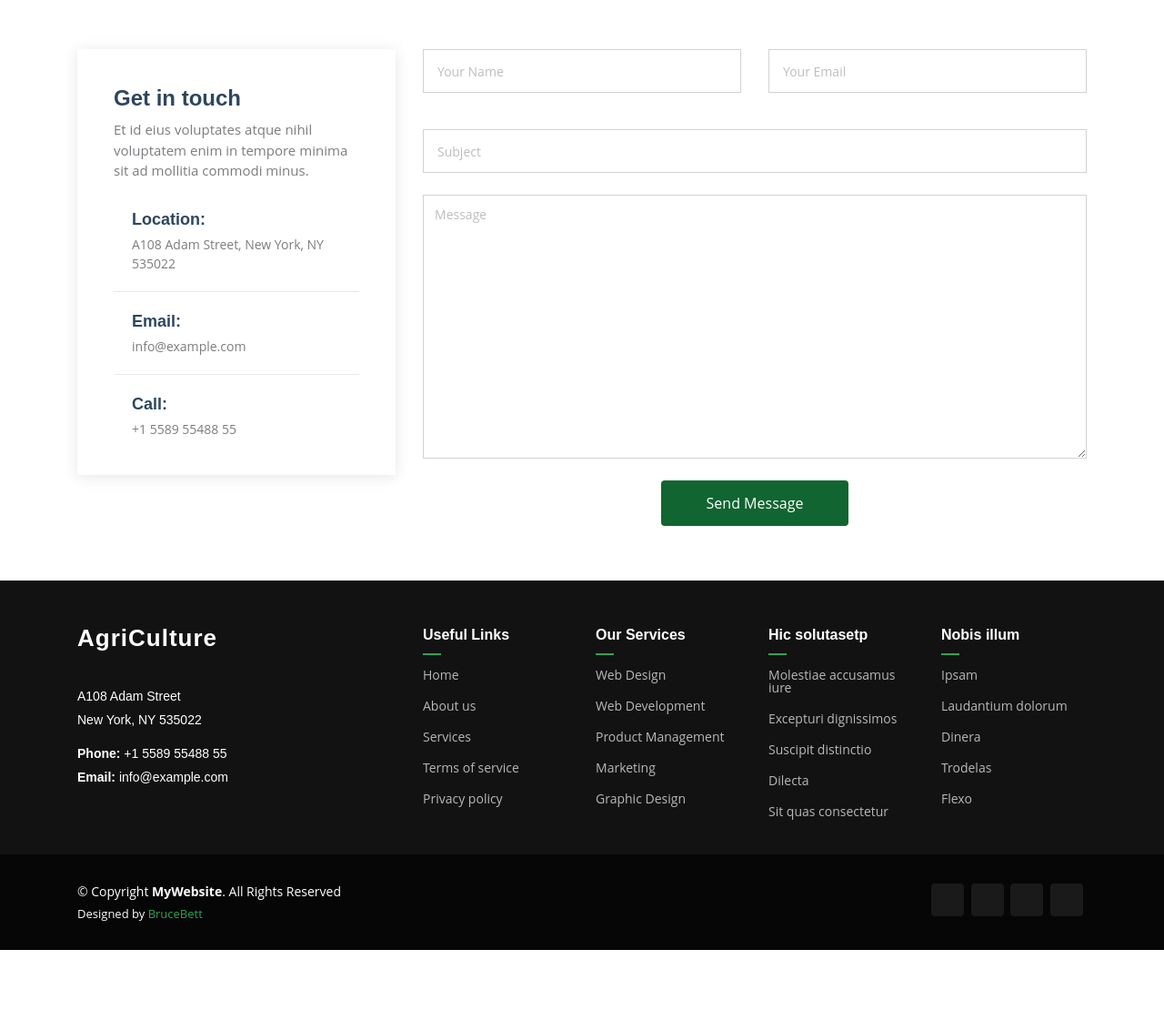
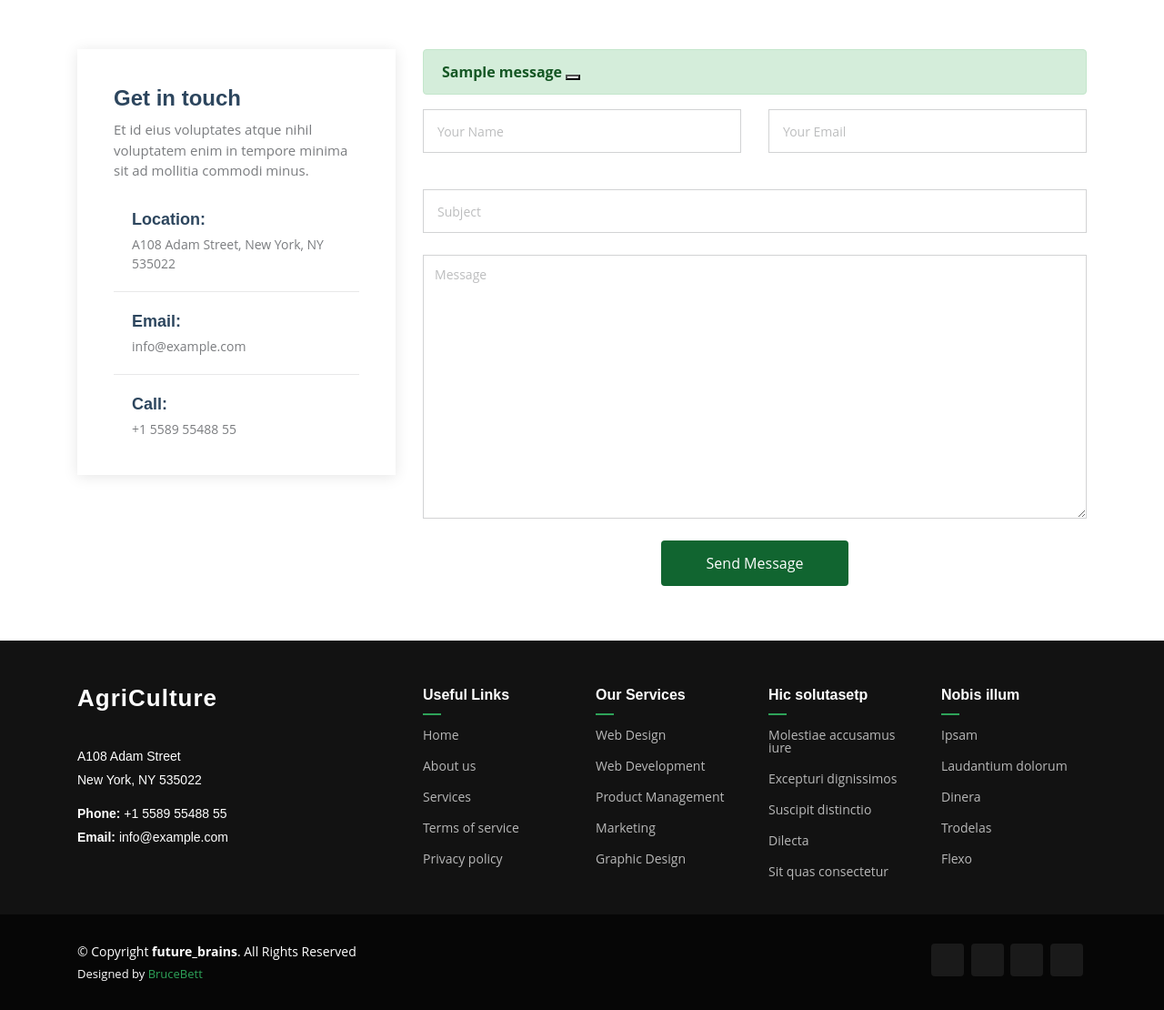
Before and after one commit to brucebett/Agritech, a Django app: page /contact/ in a window 1280 px wide. Shown: the part 794-1904 px from the top of the page at 91% size. Before the commit the page ends 1838 px from the top, so only its background shows below. Run offline with Django 5.2, Linux system fonts and the light colour scheme; tables that the repository leaves empty hold one stand-in row (values such as "Sample post"); one stand-in notice (Sample message) is shown.

Commit message:
sunn2 commit

```diff
--- a/agritech/settings.py
+++ b/agritech/settings.py
@@ -12,6 +12,8 @@
 
 from pathlib import Path
 import os
+from django.contrib.messages import constants as messages
+
 
 # Build paths inside the project like this: BASE_DIR / 'subdir'.
 BASE_DIR = Path(__file__).resolve().parent.parent
@@ -126,3 +128,7 @@
 # https://docs.djangoproject.com/en/5.1/ref/settings/#default-auto-field
 
 DEFAULT_AUTO_FIELD = 'django.db.models.BigAutoField'
+
+MESSAGE_TAGS={
+    messages.ERROR:'danger'
+}
--- a/templates/base.html
+++ b/templates/base.html
@@ -142,7 +142,7 @@
 
             <div class="d-flex flex-column align-items-center align-items-lg-start">
               <div>
-                © Copyright <strong><span>MyWebsite</span></strong>. All Rights Reserved
+                © Copyright <strong><span>future_brains</span></strong>. All Rights Reserved
               </div>
               <div class="credits">
 
@@ -166,7 +166,7 @@
 
 
 
-    <script src="https://code.jquery.com/jquery-3.3.1.slim.min.js" integrity="sha384-q8i/X+965DzO0rT7abK41JStQIAqVgRVzpbzo5smXKp4YfRvH+8abtTE1Pi6jizo" crossorigin="anonymous"></script>
+<script src="https://code.jquery.com/jquery-3.3.1.slim.min.js" integrity="sha384-q8i/X+965DzO0rT7abK41JStQIAqVgRVzpbzo5smXKp4YfRvH+8abtTE1Pi6jizo" crossorigin="anonymous"></script>
 <script src="https://cdn.jsdelivr.net/npm/popper.js@1.14.3/dist/umd/popper.min.js" integrity="sha384-ZMP7rVo3mIykV+2+9J3UJ46jBk0WLaUAdn689aCwoqbBJiSnjAK/l8WvCWPIPm49" crossorigin="anonymous"></script>
 <script src="https://cdn.jsdelivr.net/npm/bootstrap@4.1.3/dist/js/bootstrap.min.js" integrity="sha384-ChfqqxuZUCnJSK3+MXmPNIyE6ZbWh2IMqE241rYiqJxyMiZ6OW/JmZQ5stwEULTy" crossorigin="anonymous"></script>
 </body>
--- a/templates/contact.html
+++ b/templates/contact.html
@@ -73,7 +73,16 @@
         </div>
 
         <div class="col-lg-8">
-          <form action="forms/contact.php" method="post" role="form" class="php-email-form">
+
+            {% for message in messages %}
+            <div class="alert alert-{{message.tags}} alert-dismissible fade show" role="alert">
+                <strong> {{message}} </strong>
+                <button type="button" class="btn-close" data-bs-dismiss="alert" aria-label="Close"></button>
+              </div>
+              {% endfor %}
+
+          <form action="/contact/" method="post" role="form" class="php-email-form">
+            {% csrf_token %}
             <div class="row">
               <div class="col-md-6 form-group">
                 <input type="text" name="name" class="form-control" id="name" placeholder="Your Name" required="">
```
